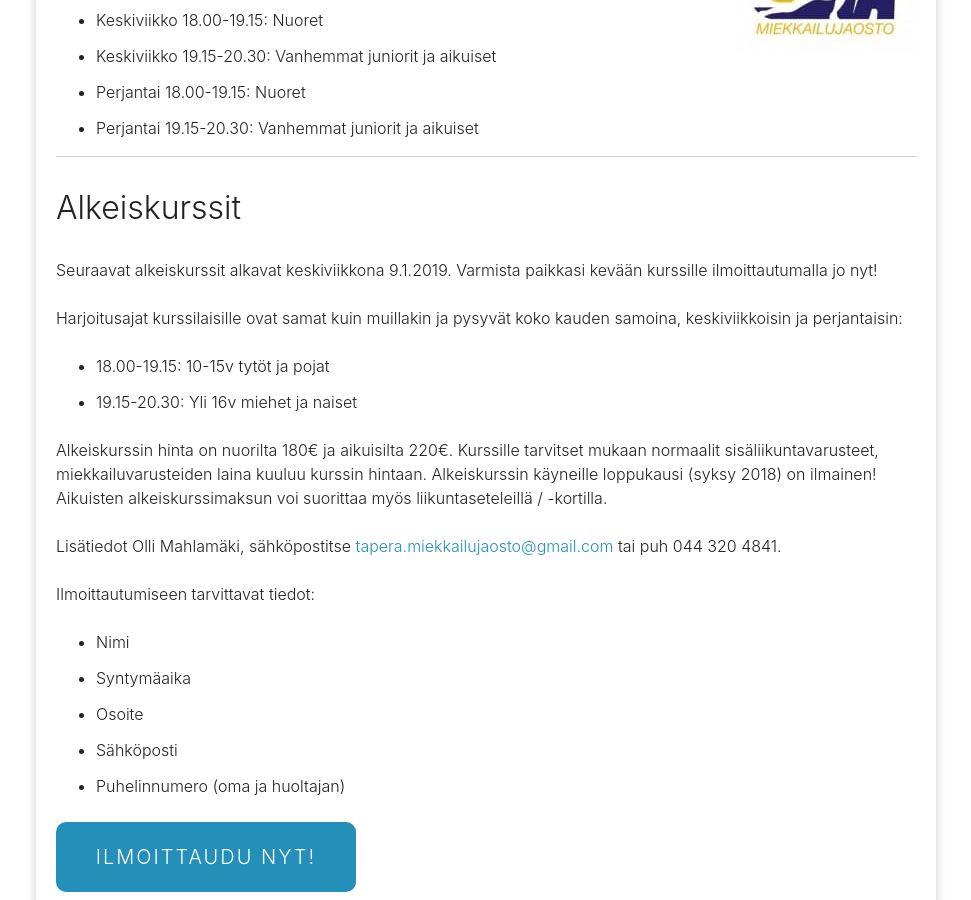
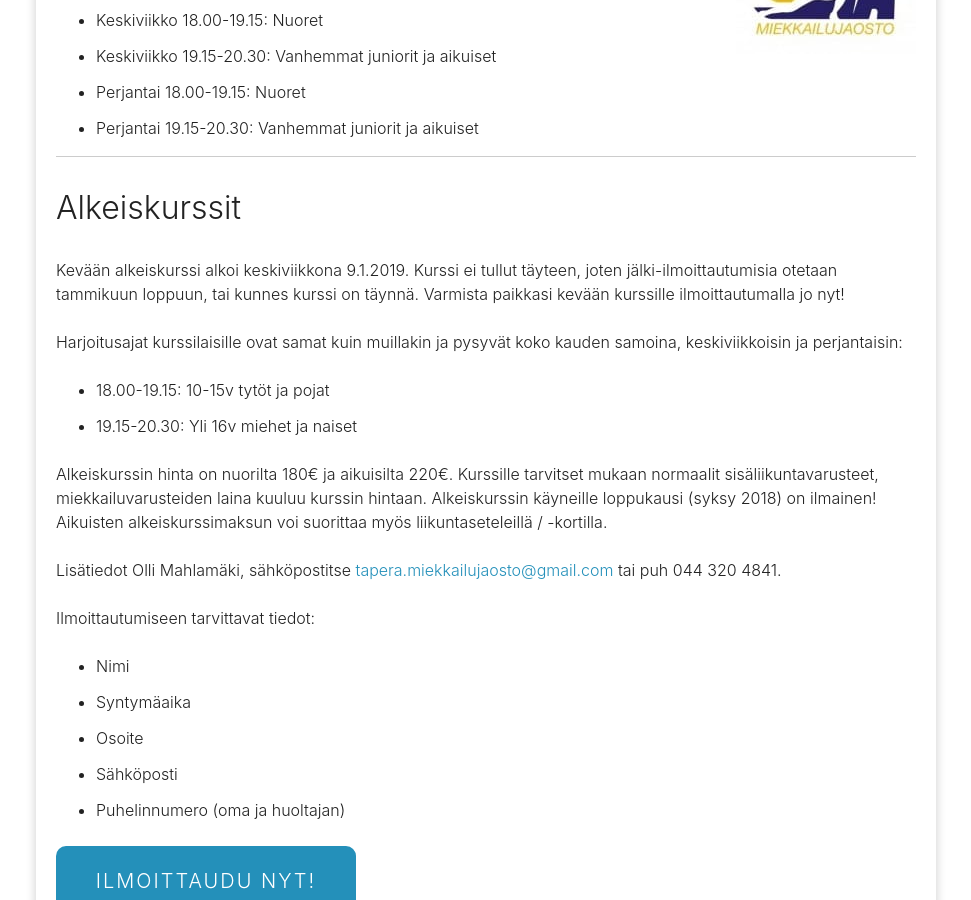
Before and after one commit to omahlama/eramiekkailu.fi, a Jekyll site: the page built from index.md, in a window 1280 px wide and 900 px high, scrolled down 776 px. Shown: the whole window, without its empty margins (154-1125 px from the left). Built offline with Jekyll 4.4.1, drawn with Linux system fonts in a browser that asks for light colours; nearby versions of some CDN libraries.

Commit message:
Jälki-ilmoittautuminen

```diff
--- a/index.md
+++ b/index.md
@@ -23,7 +23,7 @@ Harjoitukset on maanantaisin, keskiviikkoisin ja perjantaisin:
 
 ## Alkeiskurssit
 
-Seuraavat alkeiskurssit alkavat keskiviikkona 9.1.2019. Varmista paikkasi kevään kurssille ilmoittautumalla jo nyt!
+Kevään alkeiskurssi alkoi keskiviikkona 9.1.2019. Kurssi ei tullut täyteen, joten jälki-ilmoittautumisia otetaan tammikuun loppuun, tai kunnes kurssi on täynnä. Varmista paikkasi kevään kurssille ilmoittautumalla jo nyt!
 
 Harjoitusajat kurssilaisille ovat samat kuin muillakin ja pysyvät koko kauden samoina, keskiviikkoisin ja perjantaisin:
 
```
